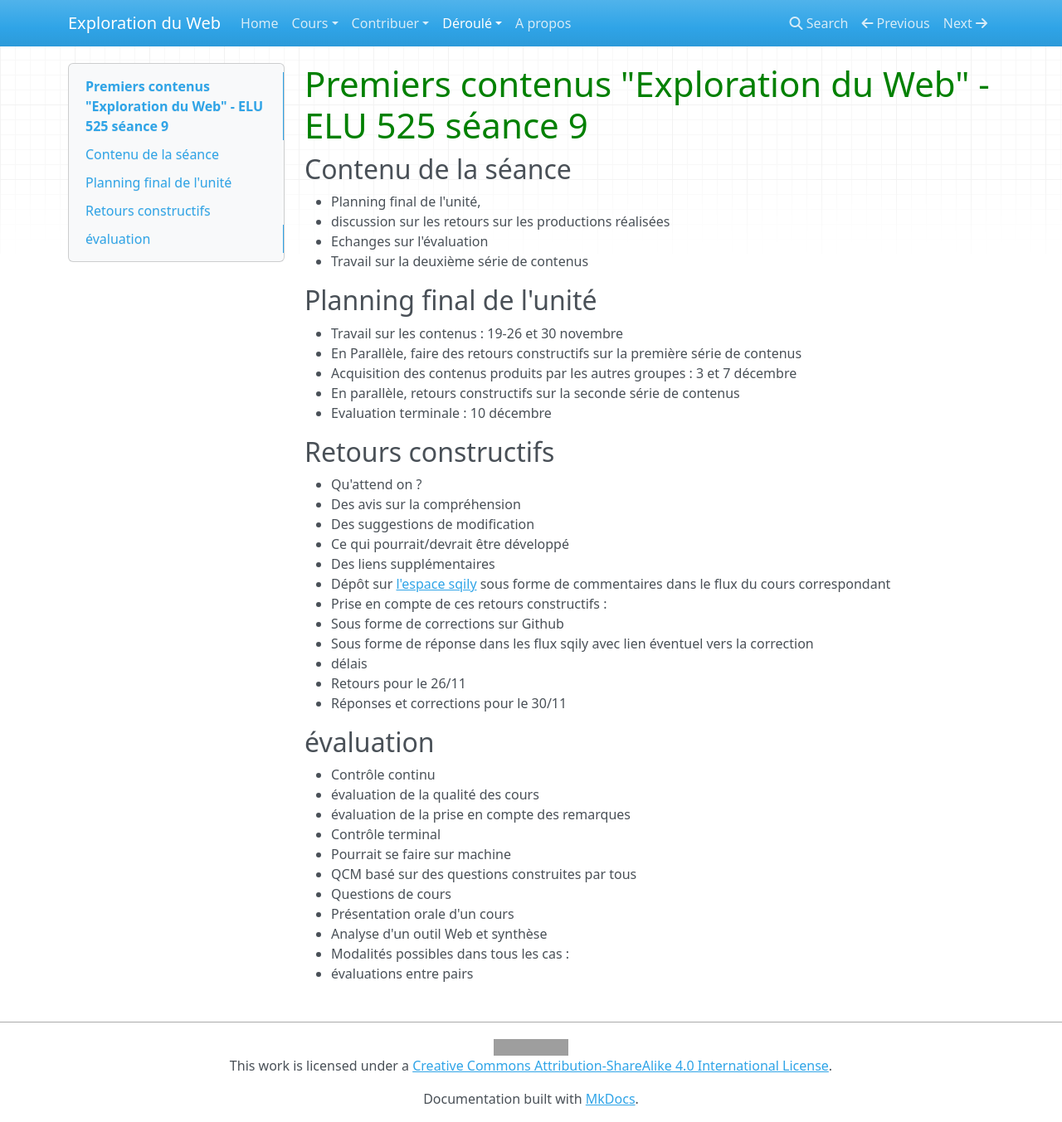
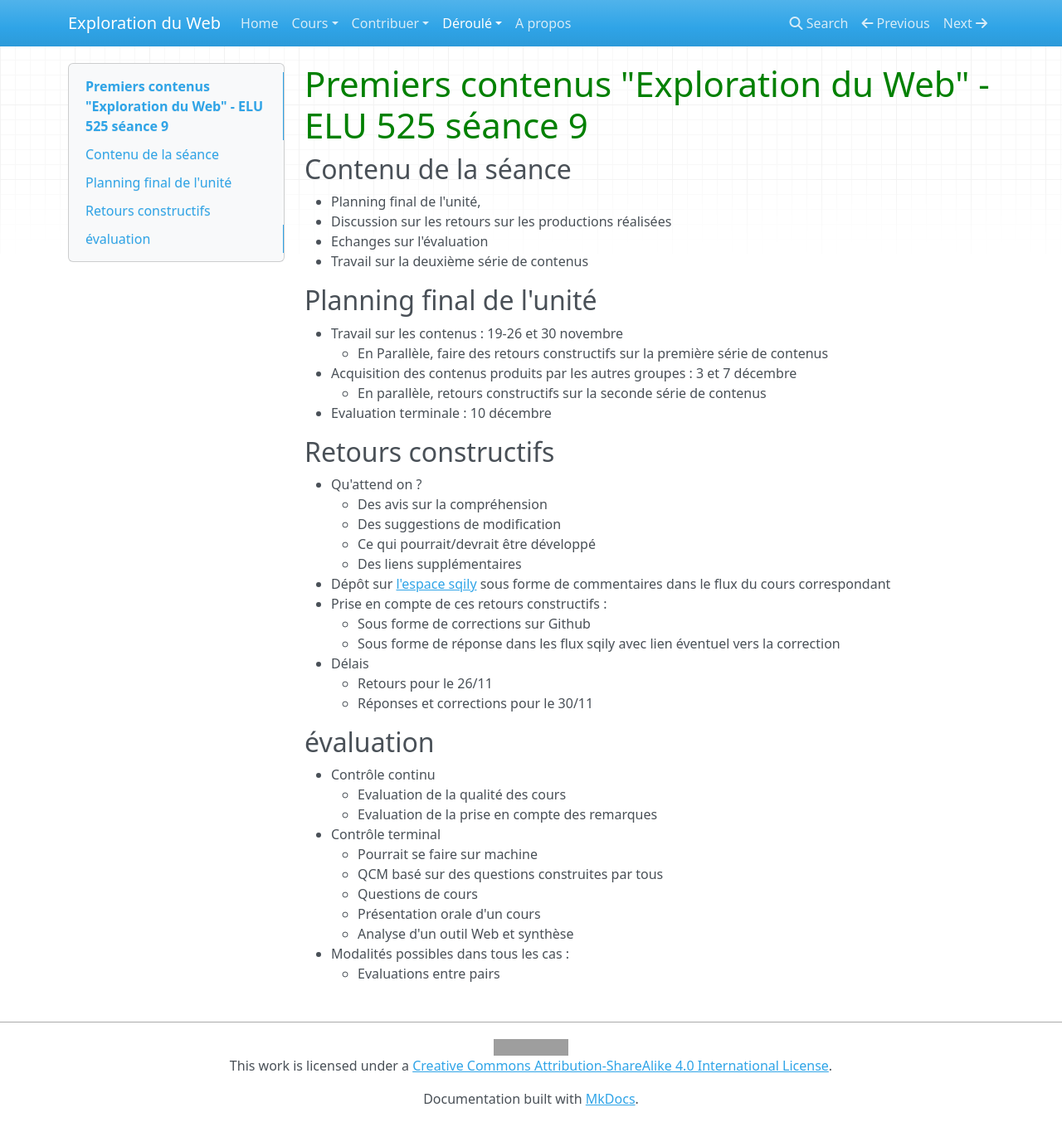
Before and after one commit to s17elgho/cours2018A, an MkDocs documentation site: the page built from docs/deroule/seance9.md, in a window 1280 px wide and 1353 px high. Shown: the whole window at 83% size. Built offline with MkDocs 1.6.1, drawn with Linux system fonts in a browser that asks for light colours; nearby versions of some CDN libraries; grey boxes are pictures that could not be loaded.

```diff
--- a/docs/deroule/seance9.md
+++ b/docs/deroule/seance9.md
@@ -2,40 +2,40 @@
 
 ## Contenu de la séance
 * Planning final de l'unité,
-* discussion sur les retours sur les productions réalisées
+* Discussion sur les retours sur les productions réalisées
 * Echanges sur l'évaluation
 * Travail sur la deuxième série de contenus
 
 ## Planning final de l'unité
 * Travail sur les contenus : 19-26 et 30 novembre
-  * En Parallèle, faire des retours constructifs sur la première série de contenus
+    * En Parallèle, faire des retours constructifs sur la première série de contenus
 * Acquisition des contenus produits par les autres groupes : 3 et 7 décembre
-  * En parallèle, retours constructifs sur la seconde série de contenus
+    * En parallèle, retours constructifs sur la seconde série de contenus
 * Evaluation terminale : 10 décembre
 
 ## Retours constructifs
 * Qu'attend on ?
-  * Des avis sur la compréhension
-  * Des suggestions de modification
-  * Ce qui pourrait/devrait être développé
-  * Des liens supplémentaires
+    * Des avis sur la compréhension
+    * Des suggestions de modification
+    * Ce qui pourrait/devrait être développé
+    * Des liens supplémentaires
 * Dépôt sur [l'espace sqily](https://www.sqily.com/explorweb/) sous forme de commentaires dans le flux du cours correspondant
 * Prise en compte de ces retours constructifs :
-  * Sous forme de corrections sur Github
-  * Sous forme de réponse dans les flux sqily avec lien éventuel vers la correction
-* délais
-  * Retours pour le 26/11
-  * Réponses et corrections pour le 30/11
+    * Sous forme de corrections sur Github
+    * Sous forme de réponse dans les flux sqily avec lien éventuel vers la correction
+* Délais
+    * Retours pour le 26/11
+    * Réponses et corrections pour le 30/11
 
 ## évaluation
 * Contrôle continu
-  * évaluation de la qualité des cours
-  * évaluation de la prise en compte des remarques
+    * Evaluation de la qualité des cours
+    * Evaluation de la prise en compte des remarques
 * Contrôle terminal
-  * Pourrait se faire sur machine
-  * QCM basé sur des questions construites par tous
-  * Questions de cours
-  * Présentation orale d'un cours
-  * Analyse d'un outil Web et synthèse
+    * Pourrait se faire sur machine
+    * QCM basé sur des questions construites par tous
+    * Questions de cours
+    * Présentation orale d'un cours
+    * Analyse d'un outil Web et synthèse
 * Modalités possibles dans tous les cas :
-  * évaluations entre pairs
+    * Evaluations entre pairs
--- a/mkdocs.yml
+++ b/mkdocs.yml
@@ -5,6 +5,7 @@ nav:
   - Home: index.md
   - Cours:
       - cours/html.md
+      - cours/Recherche_sur_le_Web.md
       - cours/javascript.md
       - cours/deepweb.md
       - Sessions précédentes: cours/index.md
@@ -21,7 +22,6 @@ nav:
       - Séance 5: deroule/seance5.md
       - Séance 6: deroule/seance6.md
       - Séance 9: deroule/seance9.md
-
   - A propos: about/about.md
 
 extra_css: [extra.css]
```
